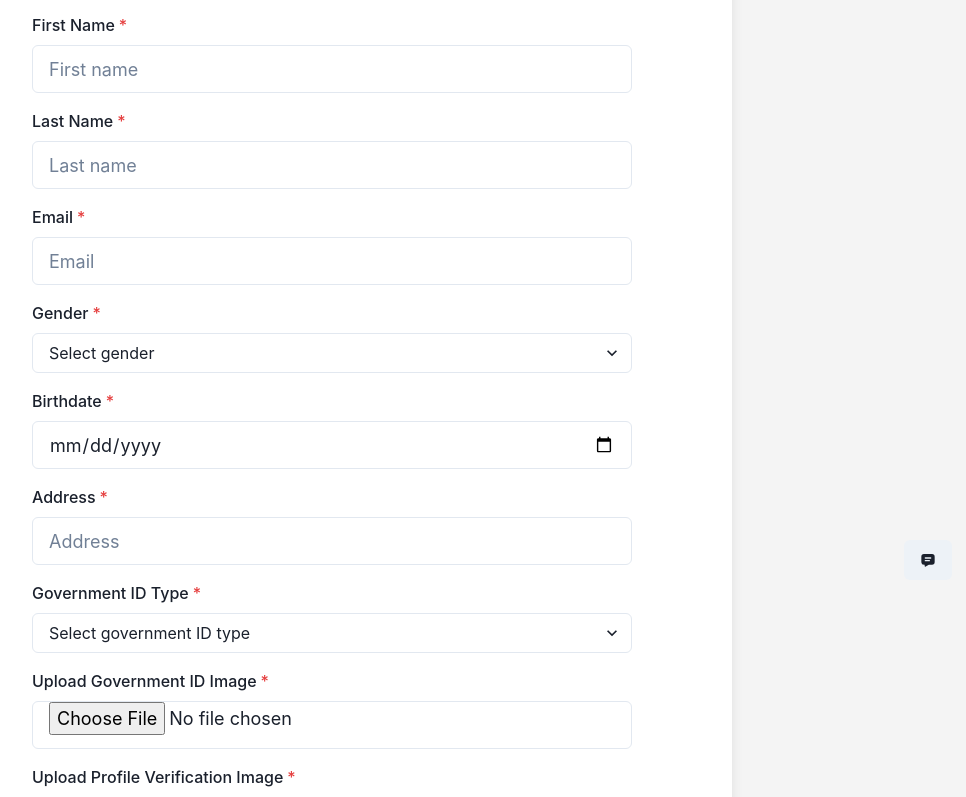
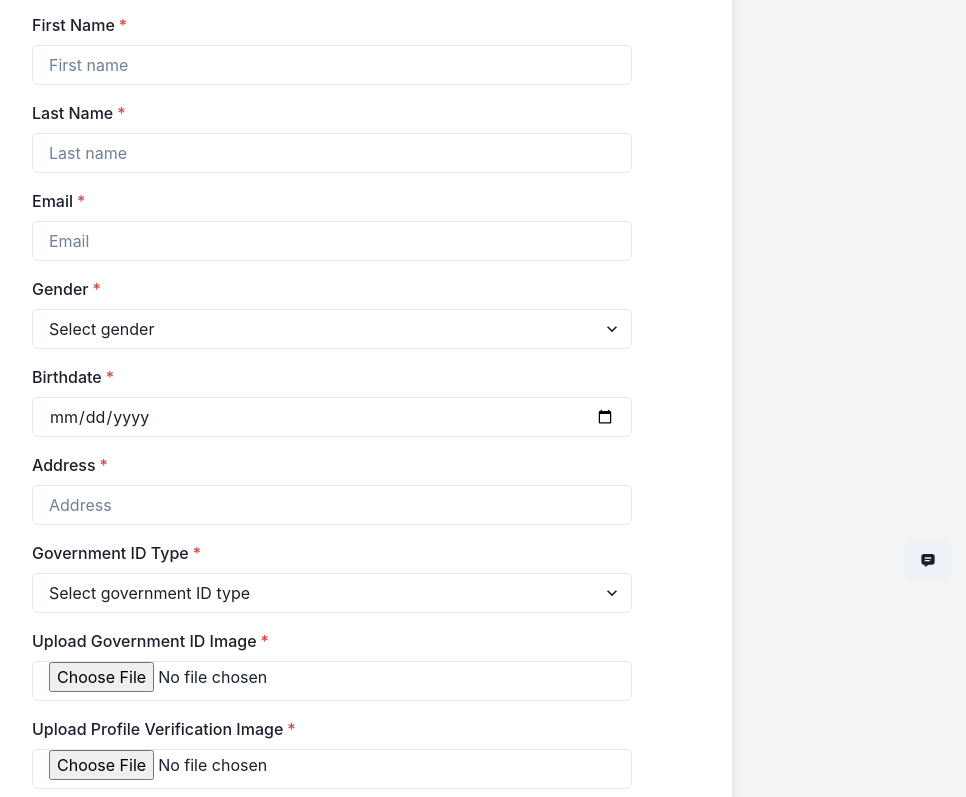
Before and after one commit to AllenDG/Web-Dormitory, a React (Vite) app: page /post-my-property in a window 1280 px wide. Shown: the part 200-997 px from the top of the page, without its empty margins (308-1274 px from the left). Built offline with nearby package versions, Linux system fonts and the light colour scheme.

Commit message:
added validation and small changes in UI

```diff
--- /dev/null
+++ b/src/components/forms/BankTransfer.jsx
@@ -0,0 +1,27 @@
+import { FormControl, FormLabel, Input, VStack } from "@chakra-ui/react";
+import { Field } from "formik";
+
+const BankTransfer = () => {
+  return (
+    <VStack spacing={4} mt={4}>
+      <FormControl isRequired>
+        <FormLabel>Bank Name</FormLabel>
+        <Field as={Input} name="bankName" placeholder="Enter Bank Name" />
+      </FormControl>
+      <FormControl isRequired>
+        <FormLabel>Account Number</FormLabel>
+        <Field
+          as={Input}
+          name="accountNumber"
+          placeholder="Enter Account Number"
+        />
+      </FormControl>
+      <FormControl isRequired>
+        <FormLabel>Account Name</FormLabel>
+        <Field as={Input} name="accountName" placeholder="Enter Account Name" />
+      </FormControl>
+    </VStack>
+  );
+};
+
+export default BankTransfer;
--- a/src/components/forms/CreateOwnerForm.jsx
+++ b/src/components/forms/CreateOwnerForm.jsx
@@ -1,4 +1,4 @@
-import { useState } from "react";
+import { Formik, Field, Form } from "formik";
 import {
   Flex,
   FormControl,
@@ -6,200 +6,174 @@ import {
   Input,
   Button,
   Select,
+  FormErrorMessage,
 } from "@chakra-ui/react";
 import governmentIdTypes from "../../data/governmentId.json"; // Adjust the path as needed
+import { registerOwnerValidationSchema } from "../../utils/validationSchema";
 
-export default function CustomForm() {
-  const [formData, setFormData] = useState({
+export default function CustomForm({ handleNextStep}) {
+  const initialValues = {
     firstName: "",
     lastName: "",
     email: "",
     gender: "",
     birthdate: "",
     address: "",
-    governmentIdType: "", // New field for government ID type
-    governmentIdImage: null, // To store the uploaded government ID image
-    profileImage: null, // To store the uploaded profile image
-  });
-
-  const [error, setError] = useState("");
-
-  const handleChange = (e) => {
-    const { name, value, type, files } = e.target;
-    setFormData((prev) => ({
-      ...prev,
-      [name]: type === "file" ? files[0] : value, // Handle file upload
-    }));
+    governmentIdType: "",
+    governmentIdImage: null,
+    profileImage: null,
   };
 
-  const handleSubmit = (event) => {
-    event.preventDefault();
-    const {
-      firstName,
-      lastName,
-      email,
-      gender,
-      birthdate,
-      address,
-      governmentIdType,
-      governmentIdImage,
-      profileImage,
-    } = formData;
-
-    if (
-      !firstName ||
-      !lastName ||
-      !email ||
-      !gender ||
-      !birthdate ||
-      !address ||
-      !governmentIdType ||
-      !governmentIdImage ||
-      !profileImage
-    ) {
-      setError("All fields are required.");
-      return;
-    }
-
-    setError("");
-    // Handle form submission logic here
-    console.log("Submitted:", formData);
+  const handleSubmit = (values) => {
+    console.log("Form Submitted:", values);
+    handleNextStep();
   };
 
   return (
+    <Formik
+      initialValues={initialValues}
+      validationSchema={registerOwnerValidationSchema}
+      onSubmit={handleSubmit}
+    >
+      {({ errors, touched, setFieldValue }) => (
+        <Form>
           <Flex
-      as="form"
             direction="column"
             width="100%"
             maxWidth="600px"
             margin="auto"
             spacing={4}
-      onSubmit={handleSubmit}
           >
-      <FormControl isRequired mb={4} isInvalid={!!error}>
+            <FormControl
+              isInvalid={errors.firstName && touched.firstName}
+              mb={4}
+              isRequired
+            >
               <FormLabel>First Name</FormLabel>
-        <Input
-          name="firstName"
-          placeholder="First name"
-          size="lg"
-          variant="outline"
-          value={formData.firstName}
-          onChange={handleChange}
-        />
+              <Field name="firstName" as={Input} placeholder="First name" />
+              <FormErrorMessage>{errors.firstName}</FormErrorMessage>
             </FormControl>
 
-      <FormControl isRequired mb={4} isInvalid={!!error}>
+            <FormControl
+              isInvalid={errors.lastName && touched.lastName}
+              mb={4}
+              isRequired
+            >
               <FormLabel>Last Name</FormLabel>
-        <Input
-          name="lastName"
-          placeholder="Last name"
-          size="lg"
-          variant="outline"
-          value={formData.lastName}
-          onChange={handleChange}
-        />
+              <Field name="lastName" as={Input} placeholder="Last name" />
+              <FormErrorMessage>{errors.lastName}</FormErrorMessage>
             </FormControl>
 
-      <FormControl isRequired mb={4} isInvalid={!!error}>
+            <FormControl
+              isInvalid={errors.email && touched.email}
+              mb={4}
+              isRequired
+            >
               <FormLabel>Email</FormLabel>
-        <Input
-          name="email"
-          placeholder="Email"
-          size="lg"
-          variant="outline"
-          value={formData.email}
-          onChange={handleChange}
-        />
+              <Field name="email" as={Input} placeholder="Email" />
+              <FormErrorMessage>{errors.email}</FormErrorMessage>
             </FormControl>
 
-      <FormControl isRequired mb={4} isInvalid={!!error}>
+            <FormControl
+              isInvalid={errors.gender && touched.gender}
+              mb={4}
+              isRequired
+            >
               <FormLabel>Gender</FormLabel>
-        <Select
-          name="gender"
-          placeholder="Select gender"
-          value={formData.gender}
-          onChange={handleChange}
-        >
+              <Field as={Select} name="gender" placeholder="Select gender">
                 <option value="male">Male</option>
                 <option value="female">Female</option>
                 <option value="other">Other</option>
-        </Select>
+              </Field>
+              <FormErrorMessage>{errors.gender}</FormErrorMessage>
             </FormControl>
 
-      <FormControl isRequired mb={4} isInvalid={!!error}>
+            <FormControl
+              isInvalid={errors.birthdate && touched.birthdate}
+              mb={4}
+              isRequired
+            >
               <FormLabel>Birthdate</FormLabel>
-        <Input
-          name="birthdate"
-          type="date"
-          size="lg"
-          variant="outline"
-          value={formData.birthdate}
-          onChange={handleChange}
-        />
+              <Field name="birthdate" type="date" as={Input} />
+              <FormErrorMessage>{errors.birthdate}</FormErrorMessage>
             </FormControl>
 
-      <FormControl isRequired mb={4} isInvalid={!!error}>
+            <FormControl
+              isInvalid={errors.address && touched.address}
+              mb={4}
+              isRequired
+            >
               <FormLabel>Address</FormLabel>
-        <Input
-          name="address"
-          placeholder="Address"
-          size="lg"
-          variant="outline"
-          value={formData.address}
-          onChange={handleChange}
-        />
+              <Field name="address" as={Input} placeholder="Address" />
+              <FormErrorMessage>{errors.address}</FormErrorMessage>
             </FormControl>
 
-      <FormControl isRequired mb={4} isInvalid={!!error}>
+            <FormControl
+              isInvalid={errors.governmentIdType && touched.governmentIdType}
+              mb={4}
+              isRequired
+            >
               <FormLabel>Government ID Type</FormLabel>
-        <Select
+              <Field
+                as={Select}
                 name="governmentIdType"
                 placeholder="Select government ID type"
-          value={formData.governmentIdType}
-          onChange={handleChange}
               >
                 {governmentIdTypes.map((id) => (
                   <option key={id.value} value={id.value}>
                     {id.label}
                   </option>
                 ))}
-        </Select>
+              </Field>
+              <FormErrorMessage>{errors.governmentIdType}</FormErrorMessage>
             </FormControl>
 
-      <FormControl isRequired mb={4} isInvalid={!!error}>
+            <FormControl
+              isInvalid={errors.governmentIdImage && touched.governmentIdImage}
+              mb={4}
+              isRequired
+            >
               <FormLabel>Upload Government ID Image</FormLabel>
               <Input
                 name="governmentIdImage"
                 type="file"
-          accept="image/*" // Accept image files only
-          size="lg"
-          variant="outline"
-          onChange={handleChange}
+                accept="image/*"
+                onChange={(e) =>
+                  setFieldValue("governmentIdImage", e.currentTarget.files[0])
+                }
               />
+              <FormErrorMessage>{errors.governmentIdImage}</FormErrorMessage>
             </FormControl>
 
-      <FormControl isRequired mb={4} isInvalid={!!error}>
+            <FormControl
+              isInvalid={errors.profileImage && touched.profileImage}
+              mb={4}
+              isRequired
+            >
               <FormLabel>Upload Profile Verification Image</FormLabel>
               <Input
                 name="profileImage"
                 type="file"
-          accept="image/*" // Accept image files only
-          size="lg"
-          variant="outline"
-          onChange={handleChange}
+                accept="image/*"
+                onChange={(e) =>
+                  setFieldValue("profileImage", e.currentTarget.files[0])
+                }
               />
+              <FormErrorMessage>{errors.profileImage}</FormErrorMessage>
             </FormControl>
 
-      {/* Updated Button with custom color palette */}
             <Button
               type="submit"
               bg="#0084FF"
               color="white"
               size="lg"
-        _hover={{ bg: "#005FCC" }} // Darker blue for hover effect
+              _hover={{ bg: "#005FCC" }}
             >
               Submit
             </Button>
           </Flex>
+        </Form>
+      )}
+    </Formik>
   );
 }
--- /dev/null
+++ b/src/components/forms/GcashForm.jsx
@@ -0,0 +1,37 @@
+// src/components/GcashForm.js
+
+import {
+  FormControl,
+  FormLabel,
+  Input,
+
+  FormErrorMessage,
+} from "@chakra-ui/react";
+import { Field, ErrorMessage } from "formik";
+
+export default function GcashForm() {
+  return (
+    <>
+
+      <FormControl isRequired>
+        <FormLabel>GCash Number</FormLabel>
+        <Field
+          as={Input}
+          name="gcashNumber"
+          placeholder="Enter your GCash number"
+        />
+        <ErrorMessage name="gcashNumber" component={FormErrorMessage} />
+      </FormControl>
+
+      <FormControl isRequired>
+        <FormLabel>GCash Account Name</FormLabel>
+        <Field
+          as={Input}
+          name="gcashAccountName"
+          placeholder="Enter your GCash account name"
+        />
+        <ErrorMessage name="gcashAccountName" component={FormErrorMessage} />
+      </FormControl>
+    </>
+  );
+}
--- a/src/components/forms/PaymentMethodForm.jsx
+++ b/src/components/forms/PaymentMethodForm.jsx
@@ -1,3 +1,6 @@
+// src/components/PaymentMethodForm.js
+
+import { Formik, Form, Field, ErrorMessage } from "formik";
 import {
   Box,
   Button,
@@ -8,71 +11,157 @@ import {
   Select,
   Text,
   VStack,
+  FormErrorMessage,
 } from "@chakra-ui/react";
+import { paymentMethodValidationSchema } from "../../utils/validationSchema";
+import BankTransfer from "./BankTransfer"; // Import the BankTransfer component
+import GcashForm from "./GcashForm"; // Import the GcashForm component
 
-const countries = ["Philippines", "USA", "Canada", "UK", "Australia"];
+const countries = [
+  { name: "Philippines", code: "+63" },
+  { name: "USA", code: "+1" },
+  { name: "Canada", code: "+1" },
+  { name: "UK", code: "+44" },
+  { name: "Australia", code: "+61" },
+];
 
-export default function PaymentMethodForm() {
+const paymentMethods = ["Bank Transfer", "GCash", "PayPal"];
+
+export default function PaymentMethodForm({ handlenextstep }) {
+  const initialValues = {
+    phoneCode: "+63",
+    phoneNumber: "",
+    city: "",
+    zipCode: "",
+    country: "",
+    paymentMethod: "",
+    bankName: "",
+    accountNumber: "",
+    accountName: "",
+    gcashNumber: "", // GCash fields
+    gcashAccountName: "",
+  };
+
+  const handleSubmit = (values) => {
+    console.log("Form Submitted:", values);
+    handlenextstep(); // Handle the next step if needed
+  };
+
   return (
+    <Formik
+      initialValues={initialValues}
+      validationSchema={paymentMethodValidationSchema}
+      onSubmit={handleSubmit}
+    >
+      {({ values }) => (
+        <Form>
           <Flex
             direction={{ base: "column", md: "row" }}
             maxW="800px"
             margin="auto"
             p={4}
-
-
           >
             <Box flex="1" p={4}>
               <Text fontSize="xl" mb={4} fontWeight="bold">
                 Payment Details
               </Text>
               <VStack spacing={4} align="stretch">
-          <FormControl isRequired>~
-            <FormLabel>First Name</FormLabel>
-            <Input placeholder="First Name" />
+                <Flex>
+                  <FormControl isRequired flex="0.4" mr={2}>
+                    <FormLabel>Phone Code</FormLabel>
+                    <Field
+                      as={Select}
+                      name="phoneCode"
+                      placeholder="Select Code"
+                    >
+                      {countries.map((country) => (
+                        <option key={country.code} value={country.code}>
+                          {country.name} ({country.code})
+                        </option>
+                      ))}
+                    </Field>
+                    <ErrorMessage
+                      name="phoneCode"
+                      component={FormErrorMessage}
+                    />
                   </FormControl>
-          <FormControl isRequired>
-            <FormLabel>Last Name</FormLabel>
-            <Input placeholder="Last Name" />
+
+                  <FormControl isRequired flex="0.6">
+                    <FormLabel>Phone Number</FormLabel>
+                    <Field
+                      as={Input}
+                      name="phoneNumber"
+                      placeholder="Phone Number"
+                    />
+                    <ErrorMessage
+                      name="phoneNumber"
+                      component={FormErrorMessage}
+                    />
                   </FormControl>
-          <FormControl isRequired>
-            <FormLabel>Address</FormLabel>
-            <Input placeholder="Address" />
-          </FormControl>
-          <FormControl isRequired>
-            <FormLabel>Phone Number</FormLabel>
-            <Input placeholder="Phone Number" />
-          </FormControl>
+                </Flex>
+
                 <Flex>
                   <FormControl isRequired flex="1" mr={2}>
                     <FormLabel>City</FormLabel>
-              <Input placeholder="City" />
+                    <Field as={Input} name="city" placeholder="City" />
+                    <ErrorMessage name="city" component={FormErrorMessage} />
                   </FormControl>
+
                   <FormControl isRequired flex="1">
                     <FormLabel>Zip Code</FormLabel>
-              <Input placeholder="Zip Code" />
+                    <Field as={Input} name="zipCode" placeholder="Zip Code" />
+                    <ErrorMessage name="zipCode" component={FormErrorMessage} />
                   </FormControl>
                 </Flex>
+
                 <FormControl isRequired>
                   <FormLabel>Country</FormLabel>
-            <Select placeholder="Select Country">
+                  <Field
+                    as={Select}
+                    name="country"
+                    placeholder="Select Country"
+                  >
                     {countries.map((country) => (
-                <option key={country} value={country}>
-                  {country}
+                      <option key={country.name} value={country.name}>
+                        {country.name}
                       </option>
                     ))}
-            </Select>
+                  </Field>
+                  <ErrorMessage name="country" component={FormErrorMessage} />
                 </FormControl>
+
+                <FormControl isRequired>
+                  <FormLabel>Payment Method</FormLabel>
+                  <Field
+                    as={Select}
+                    name="paymentMethod"
+                    placeholder="Select Payment Method"
+                  >
+                    {paymentMethods.map((method,index) => (
+                      <option key={index} value={method}>
+                        {method}
+                      </option>
+                    ))}
+                  </Field>
+                  <ErrorMessage
+                    name="paymentMethod"
+                    component={FormErrorMessage}
+                  />
+                </FormControl>
+
+                {/* Conditional rendering of forms based on payment method */}
+                {values.paymentMethod === "Bank Transfer" && <BankTransfer />}
+                {values.paymentMethod === "GCash" && <GcashForm />}
+
                 <Text fontSize="lg" mt={4}>
-            Fixed Price: <strong>₱50</strong>
+                  Registration Fee: <strong>₱50</strong>
                 </Text>
-          <Button colorScheme="blue" mt={4}>
+                <Button type="submit" colorScheme="blue" mt={4}>
                   Confirm Payment
                 </Button>
               </VStack>
             </Box>
 
-      {/* Add your order summary here */}
             <Box
               flex="1"
               p={4}
@@ -95,5 +184,8 @@ export default function PaymentMethodForm() {
               </Box>
             </Box>
           </Flex>
+        </Form>
+      )}
+    </Formik>
   );
 }
--- a/src/pages/PostMyPropertyPage.jsx
+++ b/src/pages/PostMyPropertyPage.jsx
@@ -2,7 +2,6 @@ import { useState, useEffect } from "react";
 import {
   Flex,
   useColorModeValue,
-  Button,
   Box,
   Text,
   useToast,
@@ -55,18 +54,13 @@ export default function PostMyPropertyPage() {
     setCurrentStep((prev) => (prev < 3 ? prev + 1 : prev)); // Limit to 3 steps
   };
 
-  // Function to handle previous step
-  const handlePreviousStep = () => {
-    setCurrentStep((prev) => (prev > 1 ? prev - 1 : prev)); // Limit to step 1
-  };
-
   // Render component based on the current step
   const renderStepComponent = () => {
     switch (currentStep) {
       case 1:
-        return <CreateOwnerForm validateForm={validateForm} />;
+        return <CreateOwnerForm validateForm={validateForm} handleNextStep={handleNextStep}/>;
       case 2:
-        return <PaymentMethodForm />;
+        return <PaymentMethodForm  handleNextStep={handleNextStep} />;
       case 3:
         return (
           <Text fontSize="2xl" color="green.400">
@@ -162,26 +156,6 @@ export default function PostMyPropertyPage() {
           mt={6}
         />
 
-        {/* Navigation buttons */}
-        <Flex mt={8} justify="space-between">
-          <Button
-            onClick={handlePreviousStep}
-            isDisabled={currentStep === 1}
-            bg="gray.200"
-            _hover={{ bg: "gray.300" }}
-          >
-            Previous
-          </Button>
-          <Button
-            onClick={handleNextStep}
-            isDisabled={currentStep === 3}
-            bg="blue.500"
-            color="white"
-            _hover={{ bg: "blue.600" }}
-          >
-            {currentStep === 2 ? "Start" : "Next"}
-          </Button>
-        </Flex>
       </Box>
     </Flex>
   );
--- /dev/null
+++ b/src/utils/validationSchema.js
@@ -0,0 +1,43 @@
+// utils/validationSchema.js
+import * as Yup from 'yup';
+
+// Helper function to calculate age
+const calculateAge = (birthdate) => {
+  const today = new Date();
+  const birthDate = new Date(birthdate);
+  let age = today.getFullYear() - birthDate.getFullYear();
+  const monthDiff = today.getMonth() - birthDate.getMonth();
+  if (monthDiff < 0 || (monthDiff === 0 && today.getDate() < birthDate.getDate())) {
+    age--;
+  }
+  return age;
+};
+
+export const registerOwnerValidationSchema = Yup.object().shape({
+  firstName: Yup.string().required('First name is required'),
+  lastName: Yup.string().required('Last name is required'),
+  email: Yup.string().email('Invalid email').required('Email is required'),
+  gender: Yup.string().required('Gender is required'),
+  birthdate: Yup.date()
+    .required('Birthdate is required')
+    .test('age', 'You must be between 18 and 27 years old', (value) => {
+      const age = calculateAge(value);
+      return age >= 18 && age <= 27;
+    }),
+  address: Yup.string().required('Address is required'),
+  governmentIdType: Yup.string().required('Government ID type is required'),
+  governmentIdImage: Yup.mixed().required('Government ID image is required'),
+  profileImage: Yup.mixed().required('Profile verification image is required'),
+});
+
+export const paymentMethodValidationSchema = Yup.object().shape({
+  firstName: Yup.string().required("First Name is required"),
+  lastName: Yup.string().required("Last Name is required"),
+  address: Yup.string().required("Address is required"),
+  phoneNumber: Yup.string()
+    .matches(/^639\d{10}$/, "Phone number must start with 639 and contain 13 digits")
+    .required("Phone Number is required"),
+  city: Yup.string().required("City is required"),
+  zipCode: Yup.string().required("Zip Code is required"),
+  country: Yup.string().required("Country is required"),
+});
```
Lines whose indentation alone changed are shown as unchanged.
